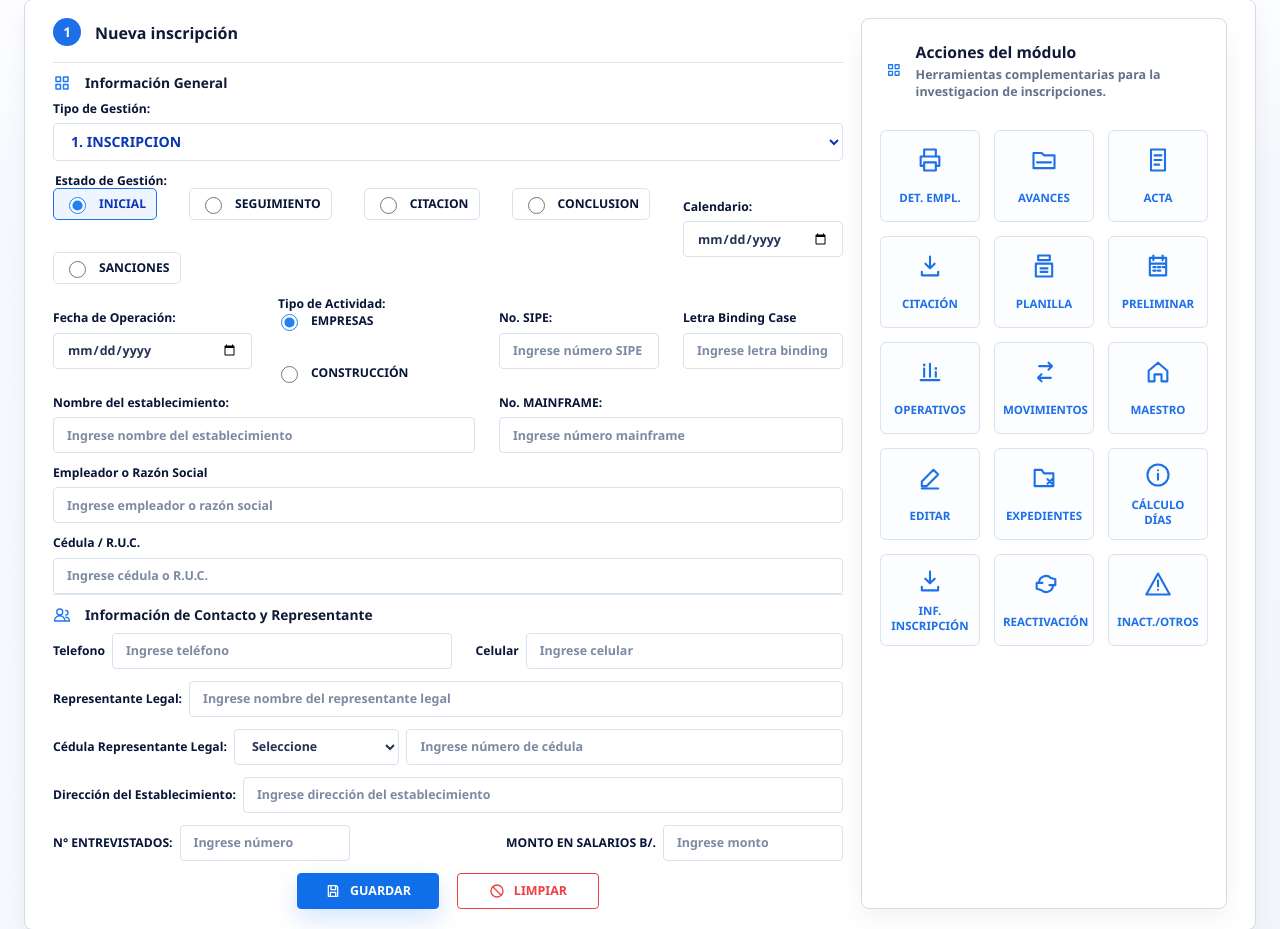
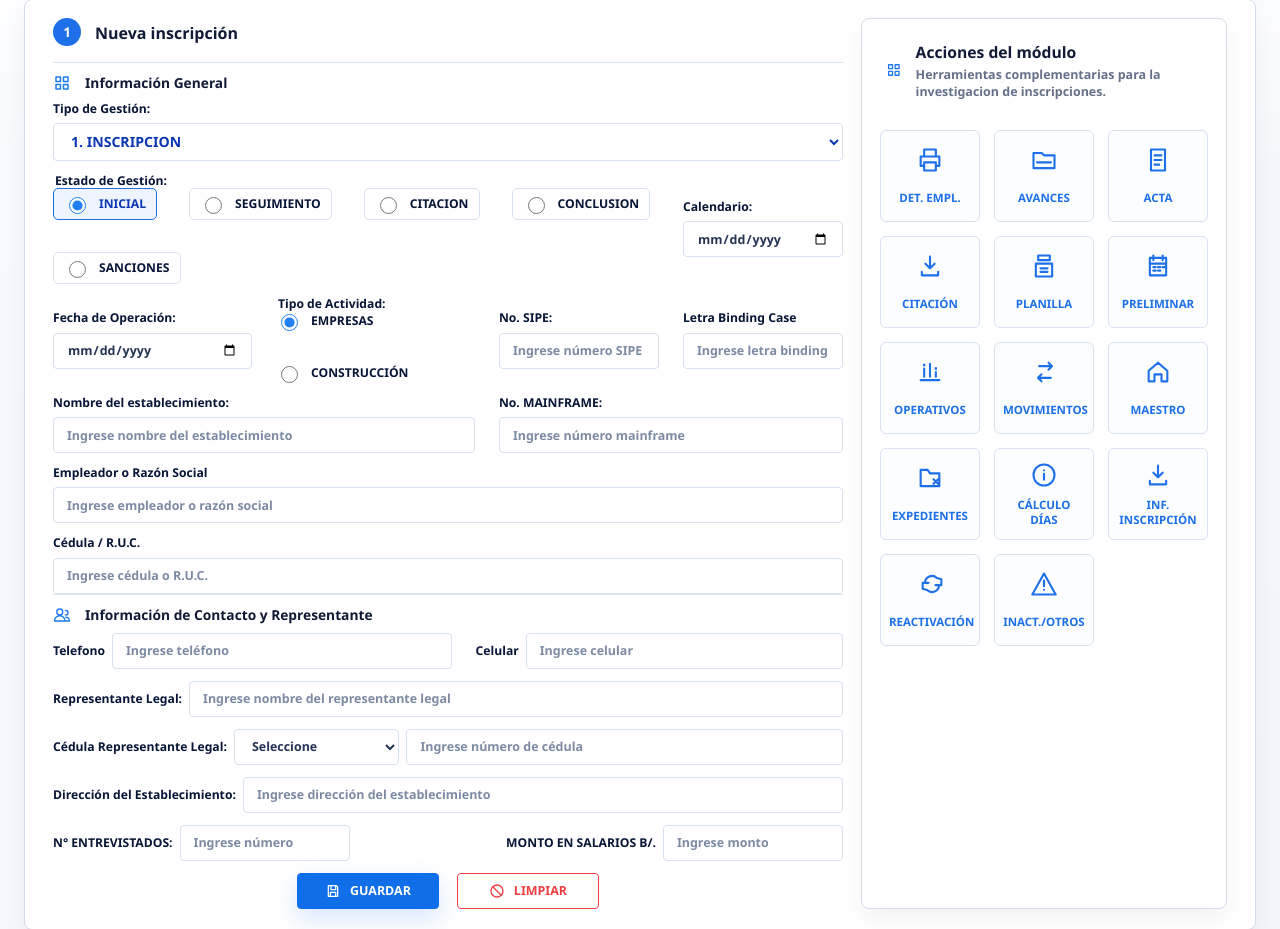
Before and after one commit to rmiyar/cssreport, a Django app: page / in a window 1280 px wide. Shown: the part 189-1118 px from the top of the page. Run offline with Django 5.2, Linux system fonts and the light colour scheme; data that the repository does not hold is empty.

Commit message:
Elimina botón editar del módulo

```diff
--- a/templates/gestion/inscripcion.html
+++ b/templates/gestion/inscripcion.html
@@ -297,10 +297,6 @@
                     <button type="button" class="boton-accion-modulo">
                         {% include "gestion/iconos.html" with icono="inicio" %}
                         <span>Maestro</span>
-                    </button>
-                    <button type="button" class="boton-accion-modulo">
-                        {% include "gestion/iconos.html" with icono="editar" %}
-                        <span>Editar</span>
                     </button>
                     <button type="button" class="boton-accion-modulo">
                         {% include "gestion/iconos.html" with icono="expediente" %}
```
